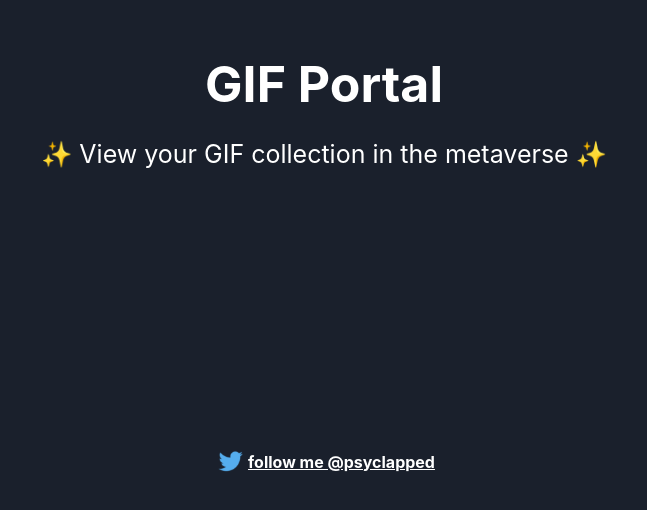
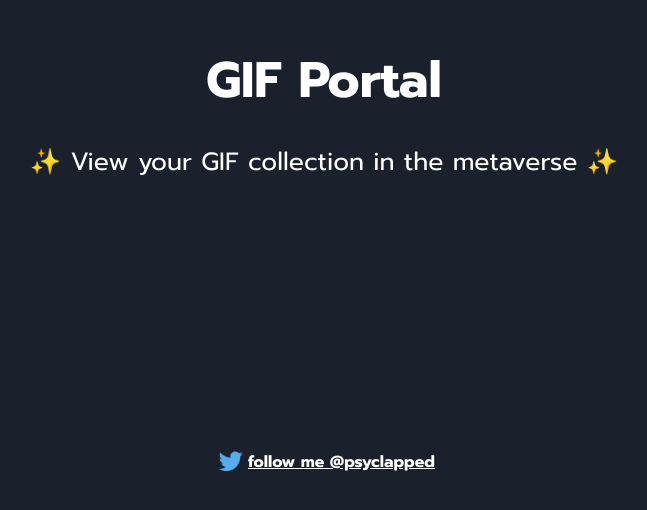
Before and after one commit to Psyclapped/web3-gif-portal, a React (Create React App) app: page / in a window 1280 px wide. Shown: the part 276-786 px from the top of the page, without its empty margins (316-963 px from the left). Built offline with nearby package versions, Linux system fonts and the light colour scheme.

Commit message:
changing font

```diff
--- a/public/index.html
+++ b/public/index.html
@@ -1,14 +1,12 @@
 <!DOCTYPE html>
 <html lang="en">
+
 <head>
   <meta charset="utf-8" />
   <link rel="icon" href="%PUBLIC_URL%/favicon.ico" />
   <meta name="viewport" content="width=device-width, initial-scale=1" />
   <meta name="theme-color" content="#000000" />
-    <meta
-      name="description"
-      content="Web site created using create-react-app"
-    />
+  <meta name="description" content="Web site created using create-react-app" />
   <!--
       manifest.json provides metadata used when your web app is installed on a
       user's mobile device or desktop. See https://developers.google.com/web/fundamentals/web-app-manifest/
@@ -39,8 +37,13 @@
   <meta property="twitter:url" content="https://buildspace.so/">
   <meta property="twitter:title" content="GIF Portal">
   <meta property="twitter:description" content="Create a GIF collection with the Metaverse!">
-    <meta property="twitter:image" content="https://s3.amazonaws.com/cdn.buildspace.so/courses/web3-solana-app/metadata.png">
+  <meta property="twitter:image"
+    content="https://s3.amazonaws.com/cdn.buildspace.so/courses/web3-solana-app/metadata.png">
+  <link rel="preconnect" href="https://fonts.googleapis.com">
+  <link rel="preconnect" href="https://fonts.gstatic.com" crossorigin>
+  <link href="https://fonts.googleapis.com/css2?family=Prompt:wght@400;700&display=swap" rel="stylesheet">
 </head>
+
 <body>
   <noscript>You need to enable JavaScript to run this app.</noscript>
   <div id="root"></div>
@@ -55,4 +58,5 @@
       To create a production bundle, use `npm run build` or `yarn build`.
     -->
 </body>
+
 </html>
--- a/src/index.css
+++ b/src/index.css
@@ -1,13 +1,10 @@
 body {
   margin: 0;
-  font-family: -apple-system, BlinkMacSystemFont, 'Segoe UI', 'Roboto', 'Oxygen',
-    'Ubuntu', 'Cantarell', 'Fira Sans', 'Droid Sans', 'Helvetica Neue',
-    sans-serif;
+  font-family: 'Prompt', sans-serif;
   -webkit-font-smoothing: antialiased;
   -moz-osx-font-smoothing: grayscale;
 }
 
 code {
-  font-family: source-code-pro, Menlo, Monaco, Consolas, 'Courier New',
-    monospace;
+  font-family: 'Prompt', sans-serif;
 }
```
Lines whose indentation alone changed are shown as unchanged.
